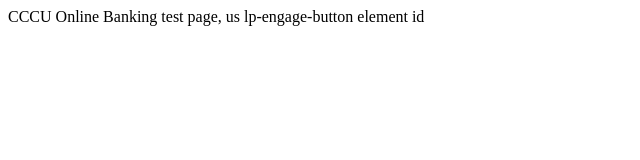
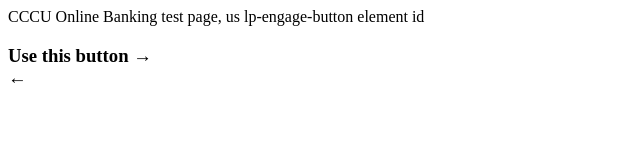
Before and after one commit to wlai-lp/cccu, a plain HTML site: page online.html in a window 1280 px wide. Shown: the whole page, without its empty margins (0-640 px from the left). Drawn offline with Linux system fonts and the light colour scheme.

Commit message:
add arrow

```diff
--- a/online.html
+++ b/online.html
@@ -6,7 +6,7 @@
 <!-- END LivePerson Monitor. -->
         <body>
             CCCU Online Banking test page, us lp-engage-button element id
-            <div id="lp-engage-button"></div>
+            <h3>Use this button <span>&#8594;</span> <div id="lp-engage-button"></div> <span>&#8592;</span> </h3>
             <script type="text/javascript">
                 lpTag.sdes= lpTag.sdes || {};
                 lpTag.sdes.push(
```
